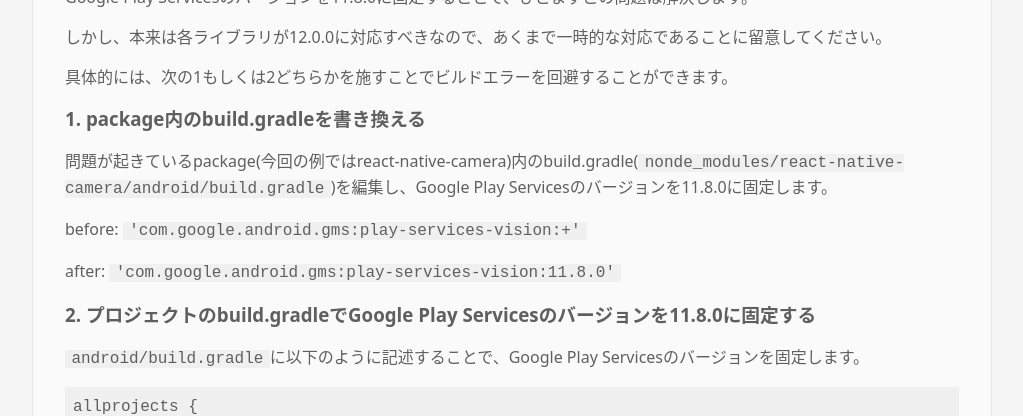
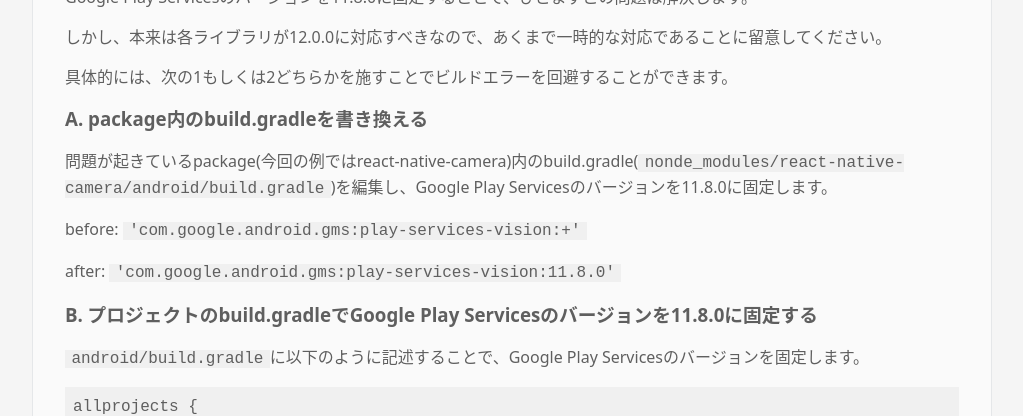
Before and after one commit to arayaryoma/reservoir.allajah.com, a Jekyll site: the page built from _posts/2018-03-22-react-native-packages-build-error-by-gms.markdown, in a window 1280 px wide. Shown: the part 1019-1435 px from the top of the page, without its empty margins (128-1151 px from the left). Built offline with Jekyll 4.4.1, drawn with Linux system fonts in a browser that asks for light colours; nearby versions of some CDN libraries; comment, search, counter and statistics services are not loaded.

Commit message:
Fix texts

````diff
--- a/_posts/2018-03-22-react-native-packages-build-error-by-gms.markdown
+++ b/_posts/2018-03-22-react-native-packages-build-error-by-gms.markdown
@@ -32,14 +32,14 @@
 
 具体的には、次の1もしくは2どちらかを施すことでビルドエラーを回避することができます。
 
-### 1. package内のbuild.gradleを書き換える
+### A. package内のbuild.gradleを書き換える
 問題が起きているpackage(今回の例ではreact-native-camera)内のbuild.gradle(`nonde_modules/react-native-camera/android/build.gradle`)を編集し、Google Play Servicesのバージョンを11.8.0に固定します。
 
 before: `'com.google.android.gms:play-services-vision:+'`
 
 after: `'com.google.android.gms:play-services-vision:11.8.0'`
 
-### 2. プロジェクトのbuild.gradleでGoogle Play Servicesのバージョンを11.8.0に固定する
+### B. プロジェクトのbuild.gradleでGoogle Play Servicesのバージョンを11.8.0に固定する
 `android/build.gradle`に以下のように記述することで、Google Play Servicesのバージョンを固定します。
 
 ```
````
